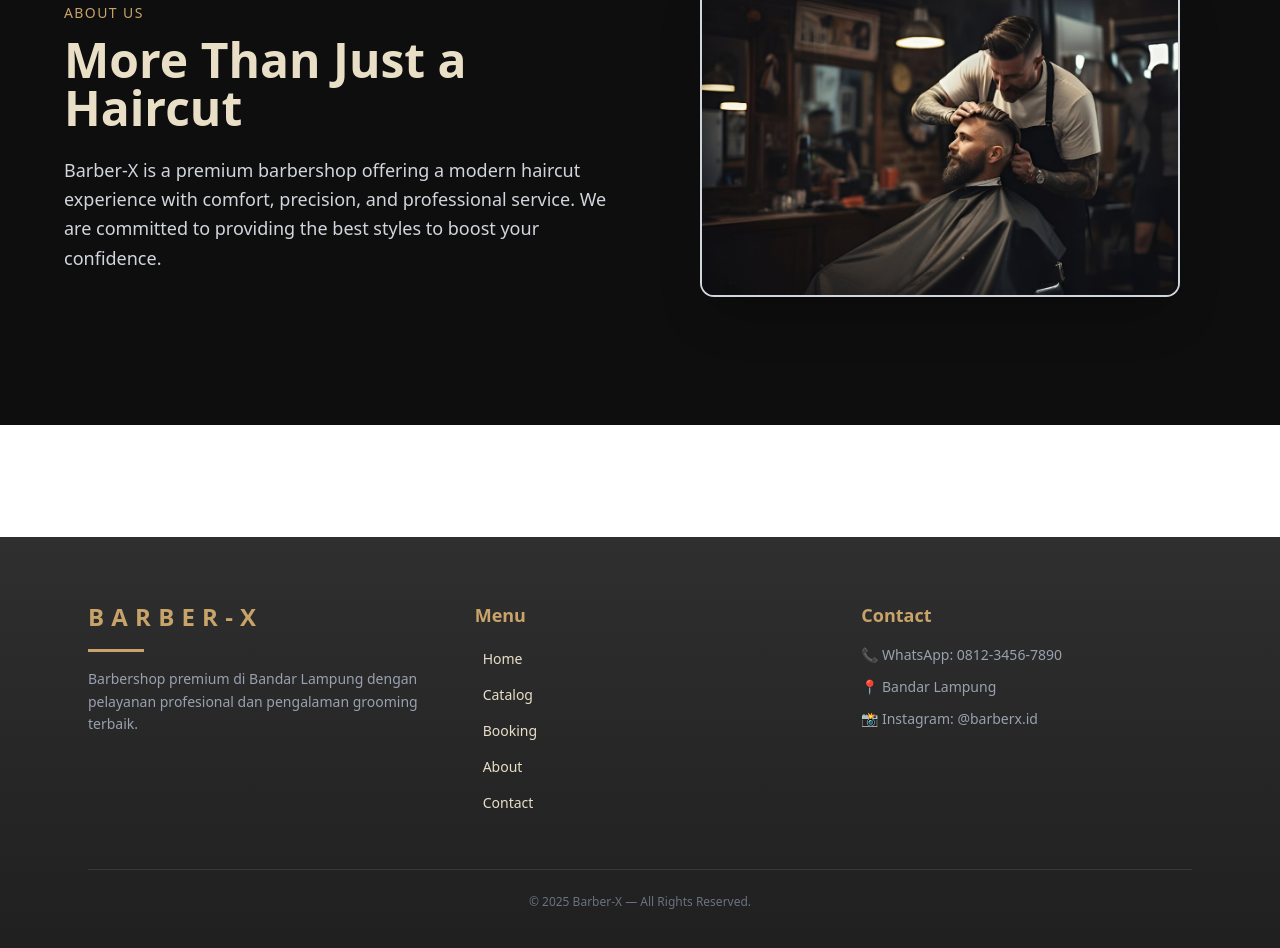
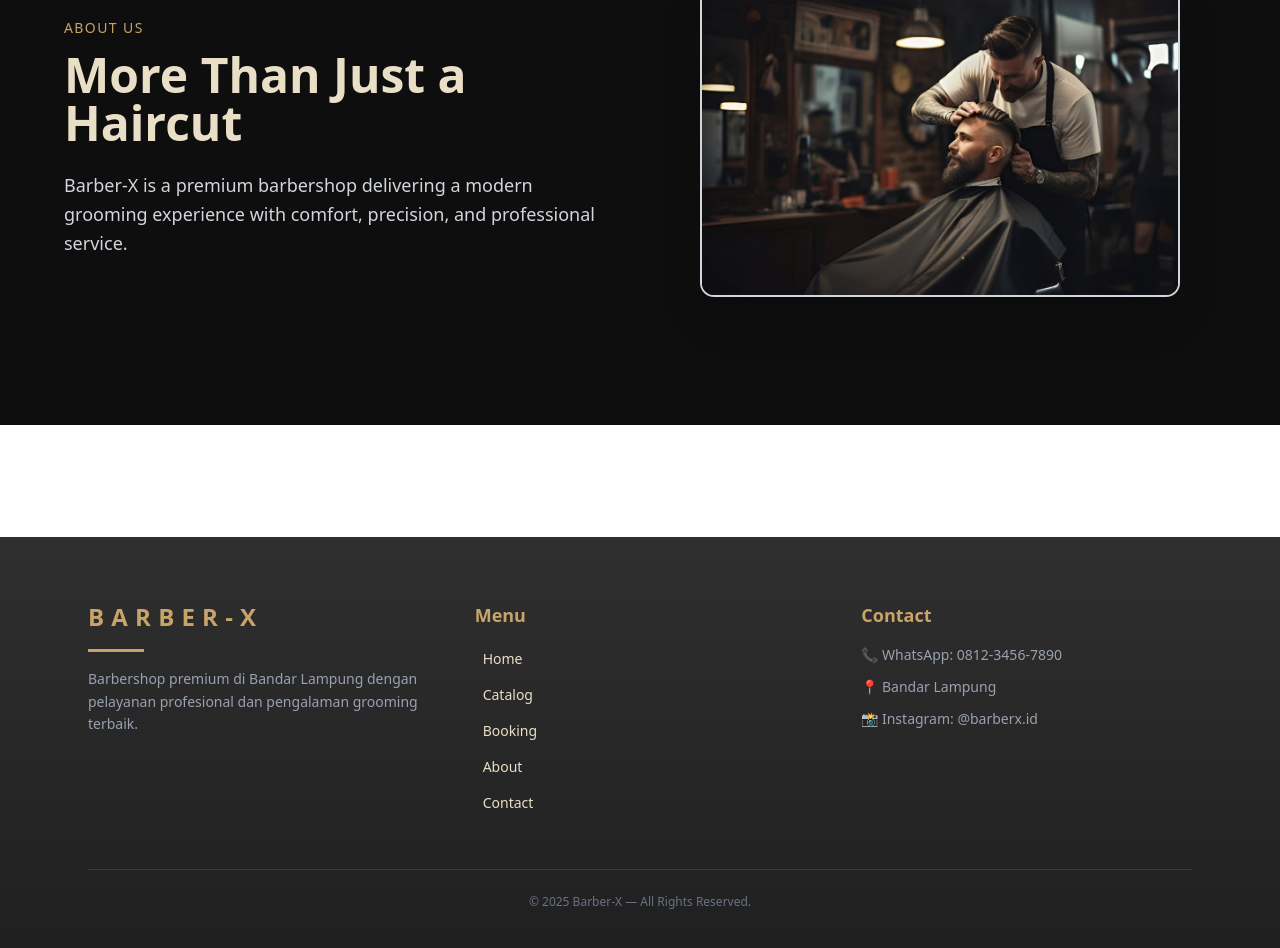
Before and after one commit to NaswaNovellia-23312014/Barber-x, a Next.js app in the folder web/: page / in a window 1280 px wide. Shown: the part 960-1908 px from the top of the page. Built offline with nearby package versions, Linux system fonts and the light colour scheme.

Commit message:
chore: perbarui deskripsi pada about section

```diff
--- a/web/src/app/(main)/page.tsx
+++ b/web/src/app/(main)/page.tsx
@@ -2,11 +2,9 @@ import Image from "next/image";
 import Link from "next/link";
 import { Button } from "@/components/ui/button";
 
-
 export default function Home() {
   return (
     <div className="w-full mt-8 pt-24">
-
       {/* Hero Section */}
       <section
         className="w-full h-[80vh] bg-cover bg-center relative"
@@ -33,7 +31,6 @@ export default function Home() {
               Booking Now!
             </Button>
           </Link>
-
         </div>
       </section>
 
@@ -43,7 +40,6 @@ export default function Home() {
         className="w-full bg-[#0E0E0E] px-6 md:px-16 py-32 mt-10"
       >
         <div className="grid grid-cols-1 md:grid-cols-2 gap-12 items-center">
-
           {/* Kiri – Teks */}
           <div className="text-center md:text-left">
             <span className="text-sm tracking-widest text-[#C8A36A] uppercase">
@@ -54,10 +50,9 @@ export default function Home() {
               More Than Just a Haircut
             </h2>
 
-
-      <p className="text-gray-300 leading-relaxed md:text-lg">
-        Barber-X is a premium barbershop offering a modern haircut experience with comfort, precision, and professional service.
-        We are committed to providing the best styles to boost your confidence.
+            <p className="text-gray-300 md:text-lg leading-relaxed">
+              Barber-X is a premium barbershop delivering a modern grooming
+              experience with comfort, precision, and professional service.
             </p>
           </div>
 
@@ -73,7 +68,6 @@ export default function Home() {
           </div>
         </div>
       </section>
-
     </div>
   );
 }
```
Lines whose indentation alone changed are shown as unchanged.
